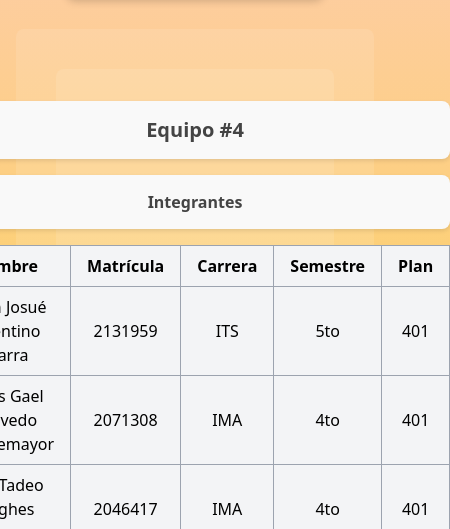
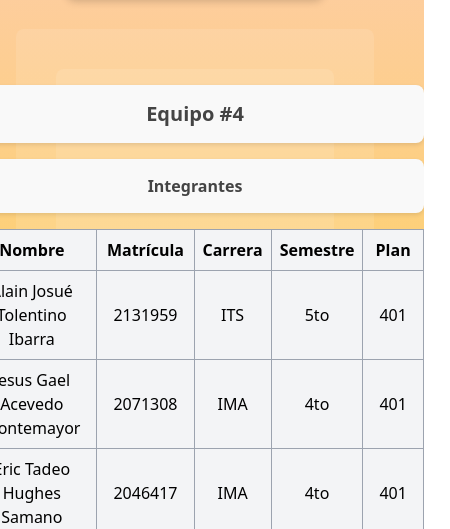
Before and after one commit to ajlittlebro/Ambiente-Proyecto, a website: page Index.html in a window 390 px wide. Shown: the part 315-844 px from the top of the page, 450 px wide, since content can reach past the window. Drawn offline with nearby package versions, Linux system fonts and the light colour scheme.

Commit message:
Responsividad del index arreglada.

```diff
--- a/Index.html
+++ b/Index.html
@@ -61,27 +61,28 @@
 
 
         <div class="principal bg-opacity-10 bg-white p-10 mx-4 md:mx-40 rounded-lg">
-            <div class="recuadro bg-opacity-10 bg-white p-8 flex flex-wrap md:flex-no-wrap justify-center items-center rounded-lg">
+            <div class="recuadro bg-opacity-10 bg-white p-4 md:p-8 flex flex-wrap md:flex-no-wrap justify-center items-center rounded-lg">
                 <div class="texto md:ml-8 text-center">
-                    <p class="text-xl font-bold">Equipo #4</p>
+                    <p class="text-xl md:text-2xl font-bold">Equipo #4</p>
                     <p class="font-semibold">Integrantes</p>
-                    <table class="table-auto border-collapse border border-gray-400 bg-gray-100">
+                    <div class="overflow-x-auto">
+                        <table class="table-auto md:min-w-full border-collapse border border-gray-400 bg-gray-100">
                             <thead>
                                 <tr>
-                                <th class="border border-gray-400 px-4 py-2">Nombre</th>
-                                <th class="border border-gray-400 px-4 py-2">Matrícula</th>
-                                <th class="border border-gray-400 px-4 py-2">Carrera</th>
-                                <th class="border border-gray-400 px-4 py-2">Semestre</th>
-                                <th class="border border-gray-400 px-4 py-2">Plan</th>
+                                    <th class="border border-gray-400 px-2 md:px-4 py-2">Nombre</th>
+                                    <th class="border border-gray-400 px-2 md:px-4 py-2">Matrícula</th>
+                                    <th class="border border-gray-400 px-2 md:px-4 py-2">Carrera</th>
+                                    <th class="border border-gray-400 px-2 md:px-4 py-2">Semestre</th>
+                                    <th class="border border-gray-400 px-2 md:px-4 py-2">Plan</th>
                                 </tr>
                             </thead>
                             <tbody>
                                 <tr>
-                                <td class="border border-gray-400 px-4 py-2">Alain Josué Tolentino Ibarra</td>
-                                <td class="border border-gray-400 px-4 py-2">2131959</td>
-                                <td class="border border-gray-400 px-4 py-2">ITS</td>
-                                <td class="border border-gray-400 px-4 py-2">5to</td>
-                                <td class="border border-gray-400 px-4 py-2">401</td>
+                                    <td class="border border-gray-400 px-2 md:px-4 py-2">Alain Josué Tolentino Ibarra</td>
+                                    <td class="border border-gray-400 px-2 md:px-4 py-2">2131959</td>
+                                    <td class="border border-gray-400 px-2 md:px-4 py-2">ITS</td>
+                                    <td class="border border-gray-400 px-2 md:px-4 py-2">5to</td>
+                                    <td class="border border-gray-400 px-2 md:px-4 py-2">401</td>
                                 </tr>
                                 <tr>
                                     <td class="border border-gray-400 px-4 py-2">Jesus Gael Acevedo Montemayor</td>
@@ -120,8 +121,11 @@
                                 </tr>
                             </tbody>
                         </table>
+                        </table>
                     </div>
                 </div>
+            </div>
+
 
             <div class="flex flex-col items-center mt-8">
                 <div class="botones flex justify-center items-center flex-wrap">
```
Lines whose indentation alone changed are shown as unchanged.
